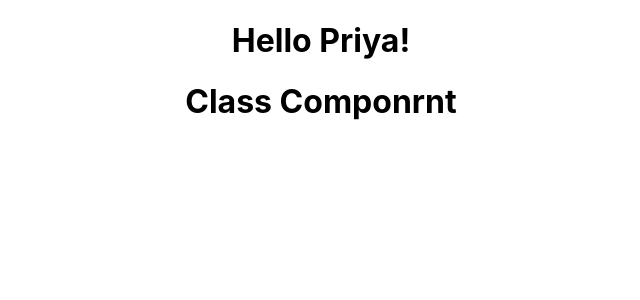
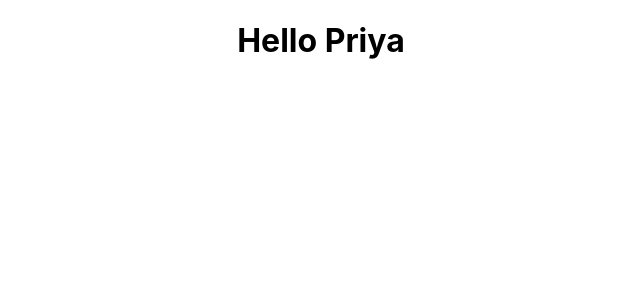
Before and after one commit to Piriyalini8/React-learning-and-practiece, a React (Create React App) app: page / in a window 1280 px wide. Shown: the top 300 px of the page, without its empty margins (319-959 px from the left). Built offline with nearby package versions, Linux system fonts and the light colour scheme.

Commit message:
React using and not using JSX

```diff
--- a/src/App.js
+++ b/src/App.js
@@ -2,12 +2,14 @@
 import './App.css';
 import Greet from './components/Greet';
 import Welcome from './components/Welcome';
+import Hello from './components/Hello';
 
 function App() {
   return (
     <div className="App">
-      <Greet/>
-      <Welcome/>
+      {/* <Greet/>
+      <Welcome/> */}
+      <Hello/>
     </div>
   );
 }
--- /dev/null
+++ b/src/components/Hello.js
@@ -0,0 +1,18 @@
+import React from "react";
+
+
+const Hello = () => {
+    // // Using JSX example
+    // return(
+    // <div>
+    //     <h1>Hello Priyalini!</h1>
+    // </div>
+    // )
+
+    // without Using JSX
+    return React.createElement(
+        'div',
+        {id: 'hello', className: 'dummyClass'},
+        React.createElement('h1', null, 'Hello Priya'));
+}
+export default Hello;
--- a/src/components/Welcome.js
+++ b/src/components/Welcome.js
@@ -6,4 +6,4 @@
     }
 }
 
-export default Welcome
+export default Welcome;
```
